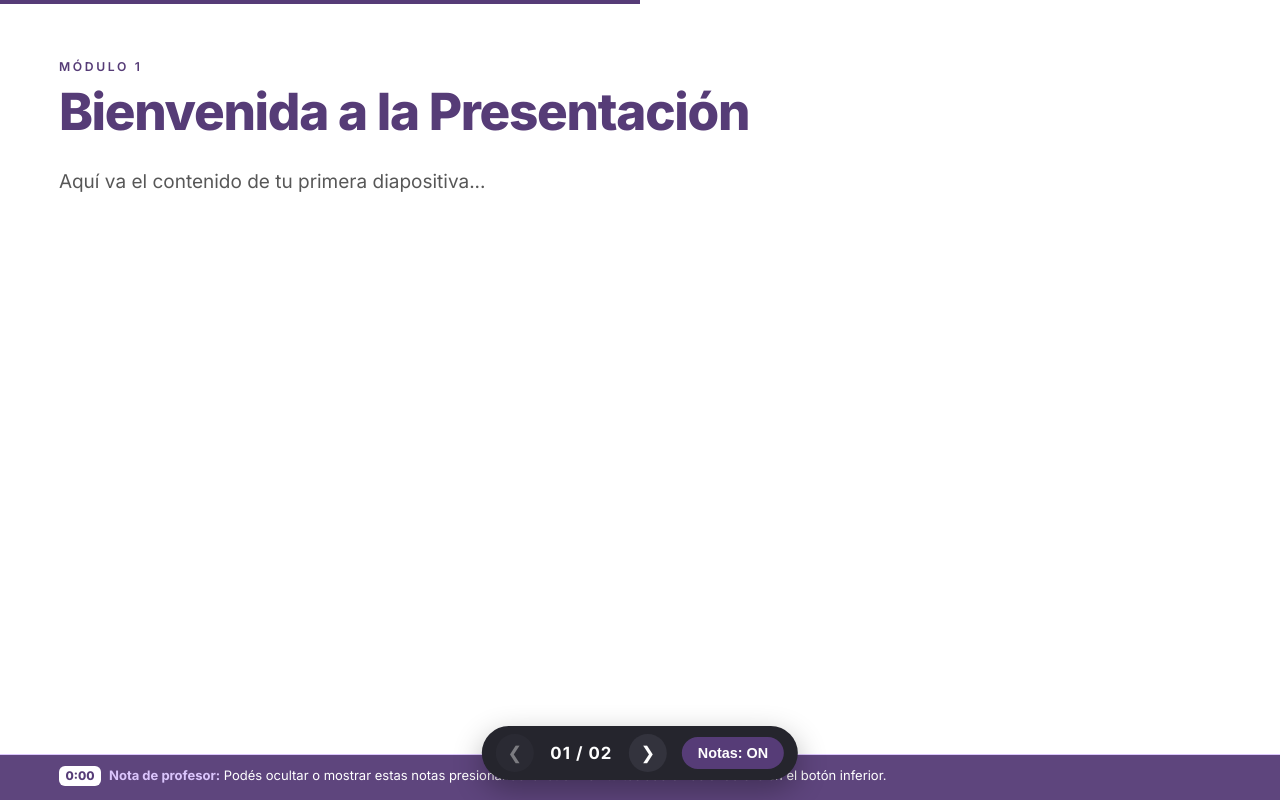
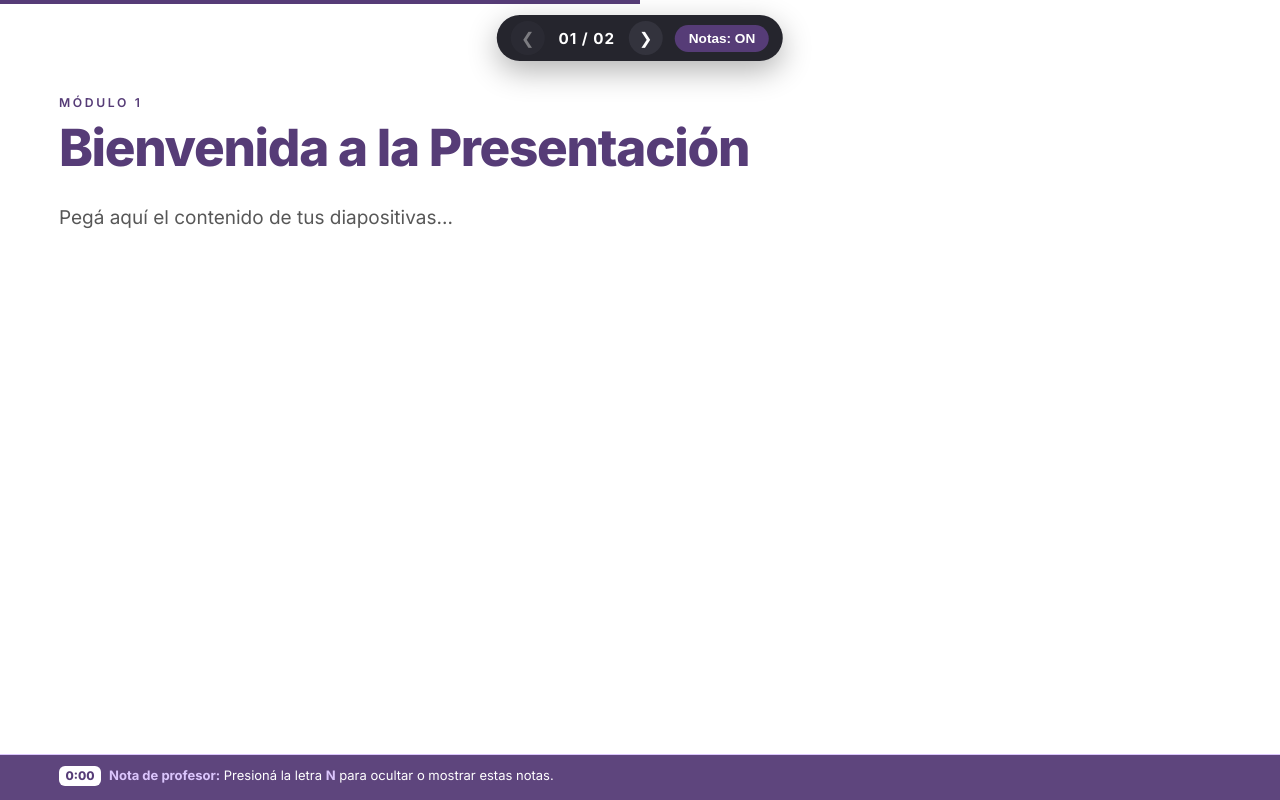
Before and after one commit to cristianlavia/informatica.aplicada, a plain HTML site: page diapositivas_UP/index.html in a window 1280 px wide. Drawn offline with Linux system fonts and the light colour scheme.

Commit message:
Update index.html

````diff
--- a/diapositivas_UP/index.html
+++ b/diapositivas_UP/index.html
@@ -1,10 +1,3 @@
-Para asegurarnos de que tengas el código **100% completo, funcional y sin que te falte nada**, te comparto la estructura total definitiva.
-
-Como el historial del chat no almacena archivos locales pesados, te armé la plantilla completa con **todo integrado**: la barra de navegación tipo píldora flotante, el sistema de notas sincronizado con la tecla **N**, y la solución definitiva con Flexbox para que los títulos grandes (como el de Web 4.0) y los párrafos no se encimen nunca en ninguna pantalla.
-
-Copiá este bloque completo y guardalo en tu archivo `index.html`:
-
-```html
 <!DOCTYPE html>
 <html lang="es">
 <head>
@@ -34,11 +27,19 @@ Copiá este bloque completo y guardalo en tu archivo `index.html`:
   body{font-family:'Inter',sans-serif;background:var(--white);color:var(--black);overflow:hidden;-webkit-font-smoothing:antialiased}
 
   .deck{position:fixed;inset:0}
-  .slide{position:absolute;inset:0;display:flex;flex-direction:column;padding:clamp(30px,4.6vw,76px);
-    padding-bottom:clamp(90px,11vh,130px);
+
+  /* CADA DIAPOSITIVA TIENE PADDING SUPERIOR PARA QUE NADA TAPE LA BARRA DE ARRIBA */
+  .slide{
+    position:absolute;
+    inset:0;
+    display:flex;
+    flex-direction:column;
+    padding: 95px clamp(30px,4.6vw,76px) 40px;
     background:var(--white);
     opacity:0;visibility:hidden;transform:translateY(14px) scale(.992);
-    transition:opacity .45s var(--ease),transform .45s var(--ease),visibility .45s;overflow-y:auto}
+    transition:opacity .45s var(--ease),transform .45s var(--ease),visibility .45s;
+    overflow-y:auto;
+  }
 
   .slide.active{opacity:1;visibility:visible;transform:none;z-index:2}
   .slide.grad{background:var(--grad)}
@@ -88,7 +89,7 @@ Copiá este bloque completo y guardalo en tu archivo `index.html`:
   .divider .dtitle{font-size:clamp(26px,4.4vw,60px);font-weight:800;letter-spacing:-.03em;line-height:1;color:var(--purple)}
   .divider .dsub{font-size:clamp(13.5px,1.45vw,18px);color:rgba(0,0,0,.7);max-width:58ch;line-height:1.5}
 
-  /* ---- SOLUCIÓN WEB 4.0 (CERO SUPERPOSICIÓN) ---- */
+  /* WEB 4.0 SIN SUPERPOSICIÓN */
   .web4-layout {
       display: flex;
       align-items: center;
@@ -116,30 +117,34 @@ Copiá este bloque completo y guardalo en tu archivo `index.html`:
       max-width: 58ch;
   }
 
-  /* ---- NOTAS DE PROFESOR ---- */
-  .tnote{position:absolute;left:0;right:0;bottom:0;padding:10px clamp(30px,4.6vw,76px) 14px;
+  /* NOTAS DE PROFESOR ABAJO */
+  .tnote{
+    position:absolute;left:0;right:0;bottom:0;
+    padding:10px clamp(30px,4.6vw,76px) 14px;
     background:rgba(86,60,119,.95);border-top:1px solid var(--lav);
     font-size:clamp(11px,1.02vw,13px);line-height:1.55;color:#fff;z-index:4;
-    display:none}
+    display:none;
+  }
   body.notes-on .tnote{display:block}
   .tnote b{color:var(--lav);font-weight:700}
   .tnote .tmin{display:inline-block;background:#fff;color:var(--purple);border-radius:6px;padding:.06em .55em;font-weight:800;font-size:.92em;margin-right:8px}
 
   .progress{position:fixed;top:0;left:0;height:4px;background:var(--purple);z-index:60;transition:width .35s var(--ease);width:0%}
 
-  /* ---- BARRA DE NAVEGACIÓN PÍLDORA INFERIOR ---- */
+  /* BOTONERA FIJA EN LA PARTE SUPERIOR */
   .nav-pill {
       position: fixed;
-      bottom: 20px;
+      top: 15px;
+      bottom: auto;
       left: 50%;
       transform: translateX(-50%);
       background: #25252d;
       border-radius: 50px;
       display: flex;
       align-items: center;
-      padding: 8px 14px;
-      gap: 15px;
-      z-index: 100;
+      padding: 6px 14px;
+      gap: 12px;
+      z-index: 9999;
       box-shadow: 0 10px 30px rgba(0,0,0,0.3);
   }
   .nav-btn {
@@ -147,13 +152,13 @@ Copiá este bloque completo y guardalo en tu archivo `index.html`:
       color: #ffffff;
       border: none;
       border-radius: 50%;
-      width: 38px;
-      height: 38px;
+      width: 34px;
+      height: 34px;
       display: flex;
       justify-content: center;
       align-items: center;
       cursor: pointer;
-      font-size: 1.1rem;
+      font-size: 1rem;
       transition: background 0.2s;
   }
   .nav-btn:hover { background: #444450; }
@@ -162,8 +167,8 @@ Copiá este bloque completo y guardalo en tu archivo `index.html`:
   #slideCounter {
       color: #ffffff;
       font-weight: 700;
-      font-size: 1.05rem;
-      min-width: 65px;
+      font-size: 0.95rem;
+      min-width: 60px;
       text-align: center;
       letter-spacing: 1px;
   }
@@ -172,9 +177,9 @@ Copiá este bloque completo y guardalo en tu archivo `index.html`:
       color: #ffffff;
       border: none;
       border-radius: 30px;
-      padding: 8px 16px;
+      padding: 6px 14px;
       font-weight: 700;
-      font-size: 0.9rem;
+      font-size: 0.85rem;
       cursor: pointer;
       transition: background 0.2s;
   }
@@ -183,7 +188,7 @@ Copiá este bloque completo y guardalo en tu archivo `index.html`:
 
   @media (max-width:760px){
     .g2,.g3{grid-template-columns:1fr}
-    .slide{padding:24px 18px 130px}
+    .slide{padding:95px 18px 40px}
     .web4-layout{flex-direction:column;align-items:flex-start;gap:1.5rem}
     .web4-title{font-size:70px}
   }
@@ -192,42 +197,40 @@ Copiá este bloque completo y guardalo en tu archivo `index.html`:
 <body class="notes-on">
 <div class="progress" id="progress"></div>
 
+<!-- BOTONERA SUPERIOR -->
+<div class="nav-pill">
+    <button id="btnPrev" class="nav-btn">❮</button>
+    <span id="slideCounter">01 / 58</span>
+    <button id="btnNext" class="nav-btn">❯</button>
+    <button id="btnNotes" class="notes-toggle">Notas: ON</button>
+</div>
+
 <div class="deck">
 
   <!-- ======================================================== -->
-  <!-- PEGA AQUÍ TODAS TUS DIAPOSITIVAS (Desde la 1 hasta la 58)  -->
+  <!-- PEGA AQUÍ TUS 58 DIAPOSITIVAS (<section class="slide">) -->
   <!-- ======================================================== -->
 
-  <!-- Ejemplo de Diapositiva Normal -->
   <section class="slide active">
     <div class="head reveal"><span class="kicker">Módulo 1</span><h2>Bienvenida a la Presentación</h2></div>
-    <p class="lead reveal">Aquí va el contenido de tu primera diapositiva...</p>
-    <div class="tnote"><span class="tmin">0:00</span><b>Nota de profesor:</b> Podés ocultar o mostrar estas notas presionando la letra <b>N</b> en tu teclado o haciendo clic en el botón inferior.</div>
+    <p class="lead reveal">Pegá aquí el contenido de tus diapositivas...</p>
+    <div class="tnote"><span class="tmin">0:00</span><b>Nota de profesor:</b> Presioná la letra <b>N</b> para ocultar o mostrar estas notas.</div>
   </section>
 
-  <!-- Ejemplo de Diapositiva con Web 4.0 corregida -->
   <section class="slide">
     <div class="head reveal"><span class="kicker">Ecosistema Digital</span><h2>Evolución Tecnológica</h2></div>
     <div class="web4-layout reveal">
       <div class="web4-title">Web<br>4.0</div>
       <div class="web4-content">
         <h3>Sobrevivir a la Infoxicación</h3>
-        <p>El diseño en Flexbox evita cualquier superposición indeseada entre el título gigante y los párrafos descriptivos, sin importar la resolución.</p>
+        <p>Estructura corregida con Flexbox para evitar superposiciones.</p>
       </div>
     </div>
-    <div class="tnote"><span class="tmin">5:00</span><b>Nota:</b> Explicar el salto tecnológico hacia la automatización inteligente.</div>
+    <div class="tnote"><span class="tmin">5:00</span><b>Nota:</b> Explicar automatización inteligente.</div>
   </section>
 
-  <!-- Agrega el resto de tus secciones <section class="slide">...</section> aquí abajo -->
+  <!-- Continuar pegando el resto de diapositivas hasta la 58 aquí -->
 
-</div>
-
-<!-- BARRA DE NAVEGACIÓN PÍLDORA -->
-<div class="nav-pill">
-    <button id="btnPrev" class="nav-btn">❮</button>
-    <span id="slideCounter">01 / 58</span>
-    <button id="btnNext" class="nav-btn">❯</button>
-    <button id="btnNotes" class="notes-toggle">Notas: ON</button>
 </div>
 
 <script>
@@ -249,12 +252,10 @@ Copiá este bloque completo y guardalo en tu archivo `index.html`:
         slides[activeIdx].classList.add('active');
         progress.style.width = ((activeIdx + 1) / slides.length * 100) + '%';
 
-        // Actualizar contador con ceros a la izquierda automáticos (ej. 01 / 58)
         const currentNum = String(activeIdx + 1).padStart(2, '0');
         const totalNum = String(slides.length).padStart(2, '0');
         counterDisplay.innerText = `${currentNum} / ${totalNum}`;
 
-        // Control de límites de los botones
         btnPrev.disabled = activeIdx === 0;
         btnNext.disabled = activeIdx === slides.length - 1;
       }
@@ -273,10 +274,8 @@ Copiá este bloque completo y guardalo en tu archivo `index.html`:
         }
     }
 
-    // Inicialización
     updateSlide(0);
 
-    // Controles por teclado (Flechas, Espacio y tecla N)
     document.addEventListener('keydown', (e) => {
       if(e.key === 'ArrowRight' || e.key === ' ') {
         updateSlide(activeIdx + 1);
@@ -287,7 +286,6 @@ Copiá este bloque completo y guardalo en tu archivo `index.html`:
       }
     });
 
-    // Eventos de clic en la botonera flotante
     btnPrev.addEventListener('click', () => updateSlide(activeIdx - 1));
     btnNext.addEventListener('click', () => updateSlide(activeIdx + 1));
     btnNotes.addEventListener('click', toggleNotes);
@@ -295,5 +293,3 @@ Copiá este bloque completo y guardalo en tu archivo `index.html`:
 </script>
 </body>
 </html>
-
-```
````
